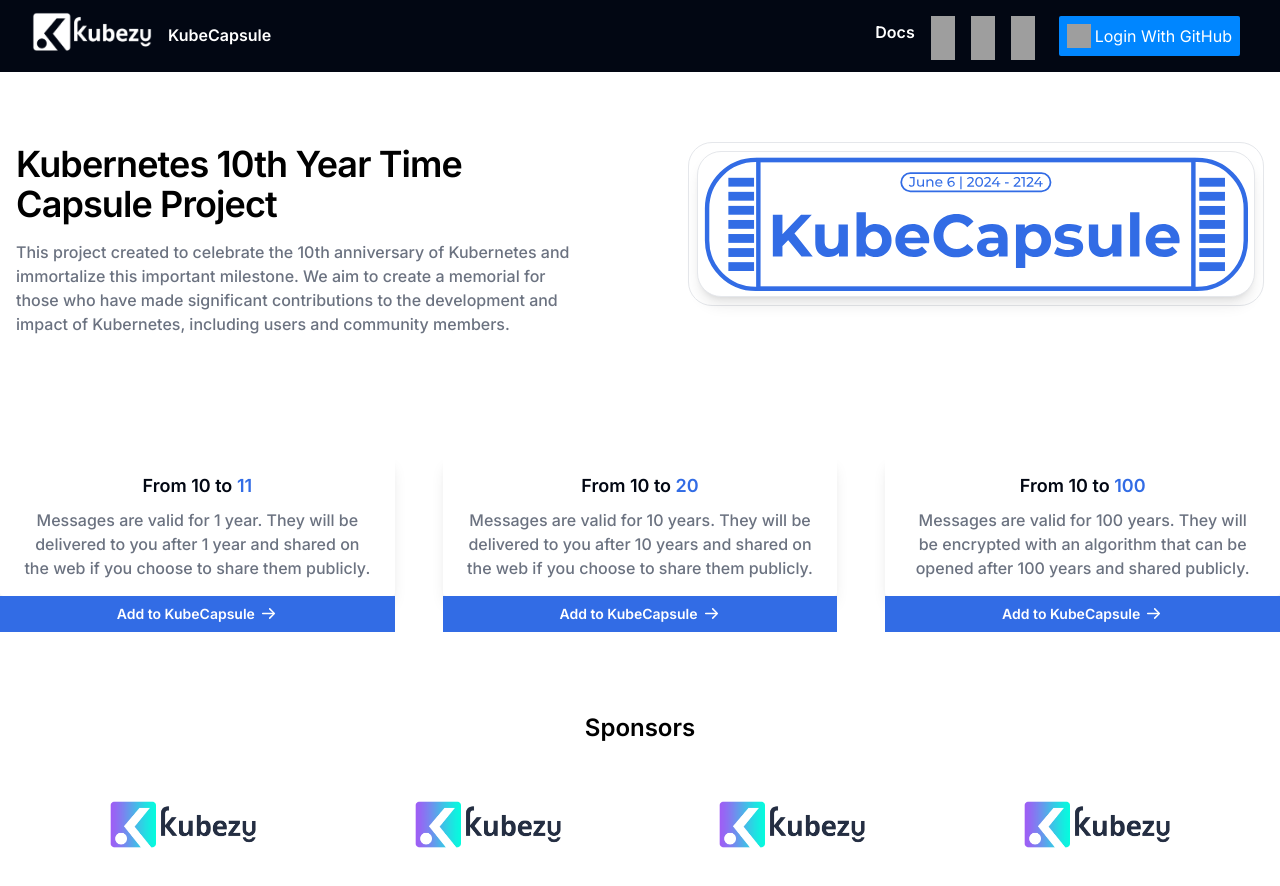
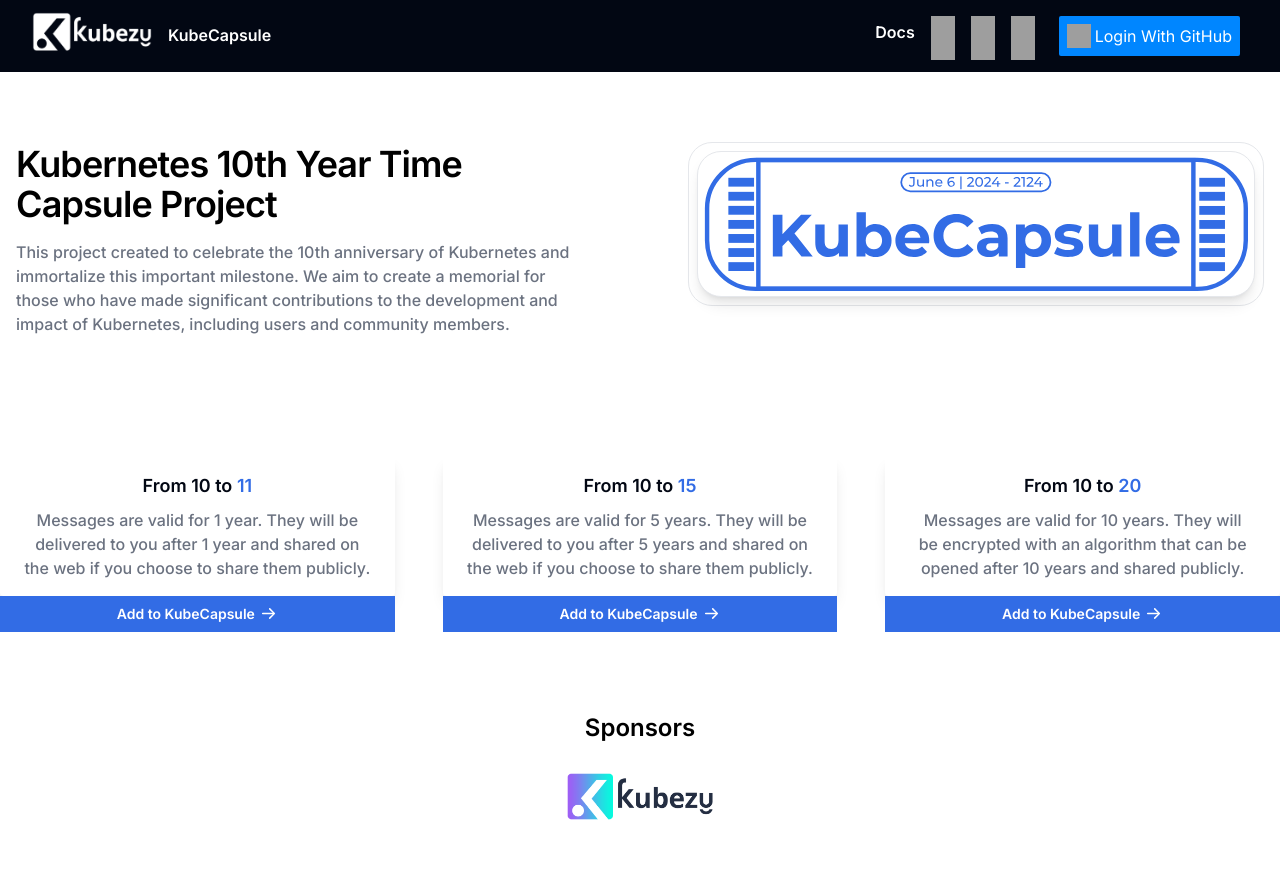
Before and after one commit to Kubezy/KubeCapsule, a Next.js app in the folder web/: page / in a window 1280 px wide. Shown: the top 886 px of the page. Built offline with nearby package versions, Linux system fonts and the light colour scheme; grey boxes are pictures that could not be loaded.

Commit message:
change 100 to 20 years

```diff
--- a/web/src/app/components/pages/main/cards.tsx
+++ b/web/src/app/components/pages/main/cards.tsx
@@ -24,9 +24,9 @@
                     <div>
                         <div className="rounded overflow-hidden shadow-lg main-card">
                             <div className="px-6 py-4">
-                                <div className="text-lg mb-2 font-semibold">From 10 to <span className="text-main-capsule">20</span></div>
+                                <div className="text-lg mb-2 font-semibold">From 10 to <span className="text-main-capsule">15</span></div>
                                 <p className="font-medium text-gray-500">
-                                    Messages are valid for 10 years. They will be delivered to you after 10 years and shared on the web if you choose to share them publicly.
+                                    Messages are valid for 5 years. They will be delivered to you after 5 years and shared on the web if you choose to share them publicly.
                                 </p>
                             </div>
                         </div>
@@ -43,9 +43,9 @@
                         <div>
                             <div className="rounded overflow-hidden shadow-lg main-card">
                                 <div className="px-6 py-4">
-                                    <div className="text-lg mb-2 font-semibold">From 10 to <span className="text-main-capsule">100</span></div>
+                                    <div className="text-lg mb-2 font-semibold">From 10 to <span className="text-main-capsule">20</span></div>
                                     <p className="font-medium text-gray-500">
-                                        Messages are valid for 100 years. They will be encrypted with an algorithm that can be opened after 100 years and shared publicly.
+                                    Messages are valid for 10 years. They will be encrypted with an algorithm that can be opened after 10 years and shared publicly.
                                     </p>
                                 </div>
                             </div>
--- a/web/src/app/components/pages/main/sponsors.tsx
+++ b/web/src/app/components/pages/main/sponsors.tsx
@@ -5,18 +5,21 @@
         <div>
             <p className="text-center text-black-kubezy font-semibold text-2xl">Sponsors</p>
         </div>
-          <div className="grid grid-cols-2 gap-0.5 md:grid-cols-2 lg:grid-cols-4 mt-10">
+          <div className="grid grid-cols-2 gap-0.5 md:grid-cols-2 lg:grid-cols-5 mt-3">
             <div className="flex justify-center col-span-1 px-8 pt-4">
-              <img className="max-h-12" src="/logo/logo-01.png" alt="logo"/>
+
+            </div>
+            <div className="flex justify-center col-span-1 px-8 pt-4">
+
             </div>
             <div className="flex justify-center col-span-1 px-8 pt-4">
               <img className="max-h-12" src="/logo/logo-01.png" alt="logo"/>
             </div>
             <div className="flex justify-center col-span-1 px-8 pt-4">
-              <img className="max-h-12" src="/logo/logo-01.png" alt="logo"/>
+
             </div>
             <div className="flex justify-center col-span-1 px-8 pt-4">
-              <img className="max-h-12" src="/logo/logo-01.png" alt="logo"/>
+
             </div>
           </div>
         </div>
```
Also changed, not shown: 1 other file (tests, documents, lock files or other folders).
